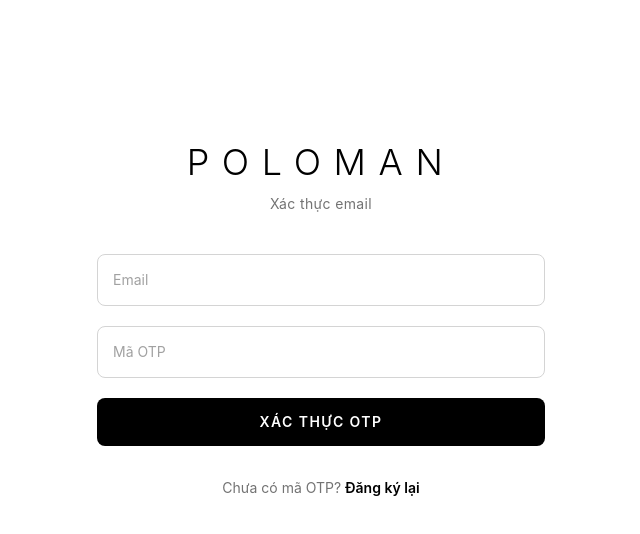
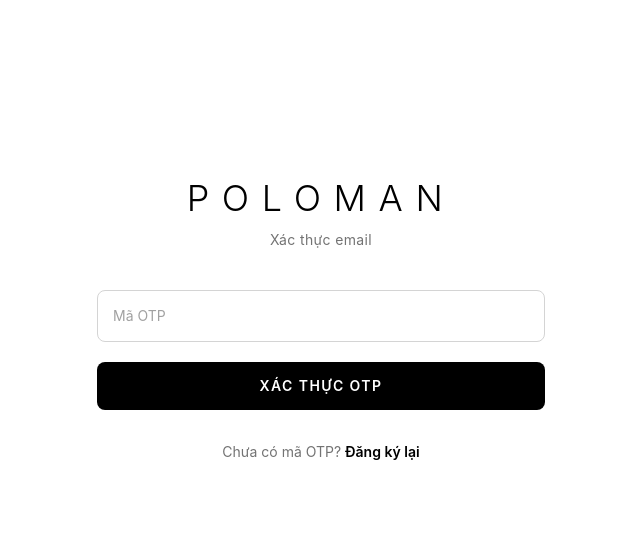
Before and after one commit to khacSon0907/PoloMan-uxui, a React (Vite) app: page /verify-otp in a window 1280 px wide. Shown: the top 534 px of the page, without its empty margins (319-959 px from the left). Built offline with nearby package versions, Linux system fonts and the light colour scheme; no server answers.

Commit message:
fet: update verify email

```diff
--- a/src/pages/VerifyOtp.jsx
+++ b/src/pages/VerifyOtp.jsx
@@ -8,8 +8,8 @@ import { getApiMessage } from '../shared/api'
 const EMAIL_REGEX = /^[^\s@]+@[^\s@]+\.[^\s@]+$/
 
 function validateVerifyOtpForm({ email, otp }) {
-  if (!email) return 'Email không được để trống'
-  if (!EMAIL_REGEX.test(email)) return 'Email không đúng định dạng'
+  if (!email) return 'Không tìm thấy email đăng ký. Vui lòng đăng ký lại.'
+  if (!EMAIL_REGEX.test(email)) return 'Email đăng ký không hợp lệ. Vui lòng đăng ký lại.'
   if (!otp) return 'OTP không được để trống'
   return ''
 }
@@ -22,7 +22,6 @@ function VerifyOtp() {
     [location.state?.email],
   )
 
-  const [email, setEmail] = useState(initialEmail)
   const [otp, setOtp] = useState('')
   const [isLoading, setIsLoading] = useState(false)
   const [errorMessage, setErrorMessage] = useState('')
@@ -32,7 +31,7 @@ function VerifyOtp() {
     e.preventDefault()
 
     const payload = {
-      email: email.trim(),
+      email: initialEmail.trim(),
       otp: otp.trim(),
     }
 
@@ -93,30 +92,6 @@ function VerifyOtp() {
 
           <div className="relative">
             <input
-              id="verify-email"
-              type="email"
-              value={email}
-              onChange={(e) => {
-                const nextEmail = e.target.value
-                setEmail(nextEmail)
-                pendingVerificationStorage.setEmail(nextEmail.trim())
-                setErrorMessage('')
-                setSuccessMessage('')
-              }}
-              required
-              placeholder=" "
-              className="peer w-full h-13 px-4 pt-5 pb-2 border border-neutral-300 rounded-lg text-sm text-neutral-900 bg-white outline-none focus:border-black transition-all duration-300"
-            />
-            <label
-              htmlFor="verify-email"
-              className="absolute left-4 top-2 text-[11px] text-neutral-400 uppercase tracking-wider transition-all duration-300 peer-placeholder-shown:top-4 peer-placeholder-shown:text-sm peer-placeholder-shown:normal-case peer-placeholder-shown:tracking-normal peer-focus:top-2 peer-focus:text-[11px] peer-focus:uppercase peer-focus:tracking-wider peer-focus:text-black"
-            >
-              Email
-            </label>
-          </div>
-
-          <div className="relative">
-            <input
               id="verify-otp"
               type="text"
               value={otp}
```
